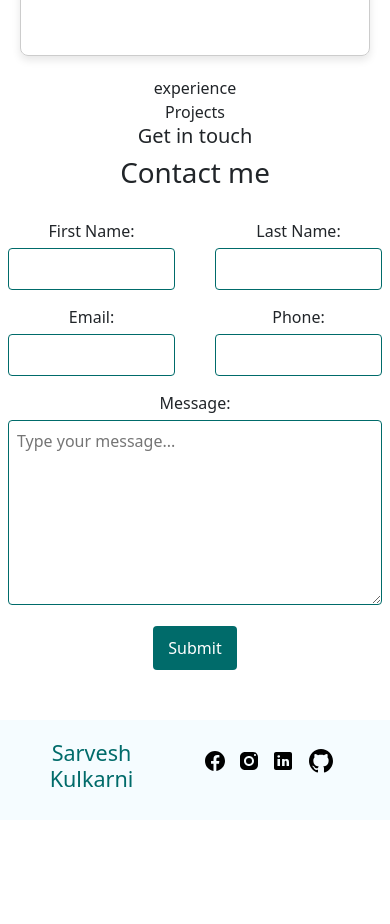
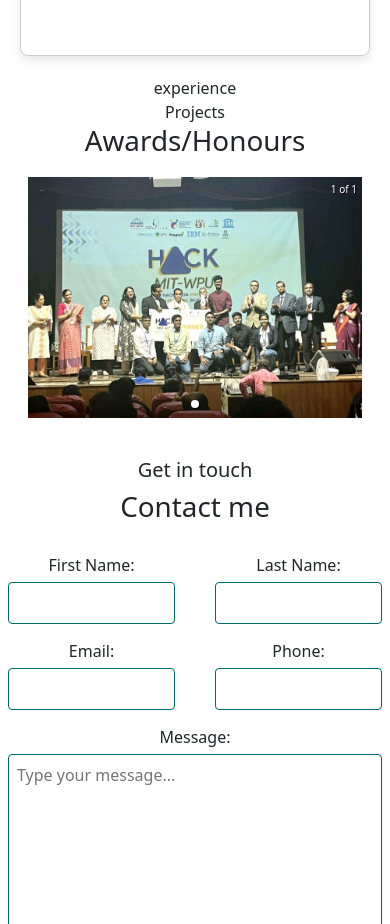
Before and after one commit to SarveshKulkarni1111/Portfolio, a React (Create React App) app: page / in a window 390 px wide. Shown: the part 1480-2404 px from the top of the page. Before the commit the page ends 2300 px from the top, so only its background shows below. Built offline with nearby package versions, Linux system fonts and the light colour scheme.

Commit message:
Awards image slider added

```diff
--- a/package.json
+++ b/package.json
@@ -11,8 +11,12 @@
     "react": "^18.2.0",
     "react-bootstrap": "^2.9.1",
     "react-dom": "^18.2.0",
+    "react-responsive-carousel": "^3.2.23",
     "react-scripts": "5.0.1",
+    "react-simple-image-slider": "^2.4.1",
+    "react-slick": "^0.29.0",
     "react-toastify": "^9.1.3",
+    "slick-carousel": "^1.8.1",
     "web-vitals": "^2.1.4"
   },
   "scripts": {
--- a/src/App.js
+++ b/src/App.js
@@ -5,6 +5,8 @@ import Contact from "./components/contact/Contact";
 import Experience from "./components/experience/Experience";
 import Footer from "./components/footer/Footer";
 import Projects from './components/projects/Projects';
+import Awards from './awards/awards';
+import 'bootstrap/dist/css/bootstrap.min.css';
 
 function App() {
   return (
@@ -13,6 +15,7 @@ function App() {
      <About />
      <Experience />
      <Projects />
+     <Awards />
      <Contact />
      <Footer />
     </div>
--- /dev/null
+++ b/src/awards/awards.css
@@ -0,0 +1,65 @@
+/* .img-slider-container {
+    display: flex;
+    justify-content: center;
+    margin-top: 35px;
+    margin-left: 50px;
+    margin-right: 50px;
+    margin-bottom: 80px;
+    max-width: 450px;
+  }
+  .img-slider-container img {
+    max-width: 100%;
+    height: auto;
+  } */
+
+  /* Responsive styles */
+  /* @media (max-width: 768px) {
+    .img-slider-container {
+      flex-direction: column;
+      align-items: center;
+      max-width: 50px;
+      height: auto;
+    }
+  }
+
+  @media (max-width: 480px) {
+    .img-slider-container {
+      margin-top: 20px;
+      margin-bottom: 40px;
+      max-width: 50px;
+      height: auto;
+    }
+  } */
+  .responsive-slider-container {
+    max-width: 100%;
+    margin: auto;
+    margin-top: 35px;
+    margin-left: 28px;
+    margin-right: 28px;
+    margin-bottom: 50px;
+  }
+
+  .responsive-slider-container img {
+    max-width: 720px;
+    height: auto;
+  }
+
+  @media (max-width: 768px) {
+    .responsive-slider-container {
+      flex-direction: column;
+      align-items: center;
+      max-width: 400px;
+      height: auto;
+      margin-top: 20px;
+      margin-bottom: 40px;
+    }
+  }
+
+  @media (max-width: 480px) {
+    .responsive-slider-container {
+      margin-top: 20px;
+      margin-bottom: 40px;
+      max-width: 400px;
+      height: auto;
+    }
+  }
--- /dev/null
+++ b/src/awards/awards.js
@@ -0,0 +1,28 @@
+import React, { Component } from 'react'
+import "./awards.css"
+import award1 from "../assets/award1.jpg";
+import ReactDOM from 'react-dom';
+import "react-responsive-carousel/lib/styles/carousel.min.css"; // requires a loader
+import { Carousel } from 'react-responsive-carousel';
+
+
+
+const Awards = () => {
+    const images = [award1];
+  return (
+    <div>
+    <h1>Awards/Honours</h1>
+    <div className="responsive-slider-container">
+      <Carousel showThumbs={false}>
+        {images.map((image, index) => (
+          <div key={index}>
+            <img src={image} alt={`Slide ${index + 1}`} />
+          </div>
+        ))}
+      </Carousel>
+    </div>
+      </div>
+  );
+}
+
+export default Awards
```
Also changed, not shown: src/assets/award1.jpg (added), 1 other file (tests, documents, lock files or other folders).
